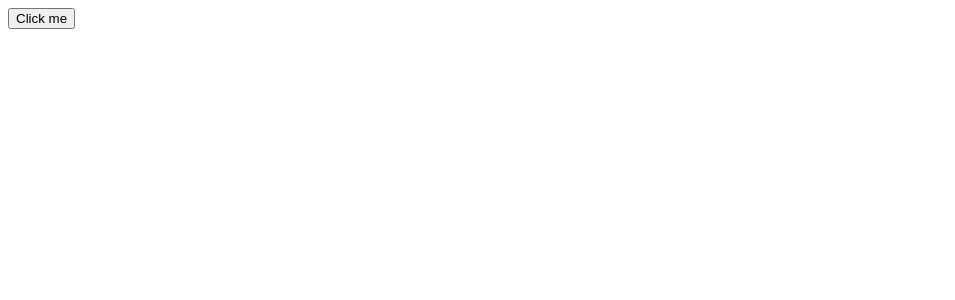
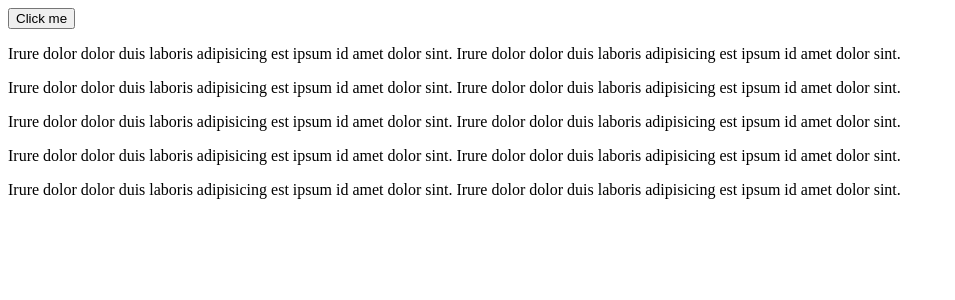
Before and after one commit to saivaibhavks/Modal, a React (Vite) app in the folder modal/: page / in a window 1280 px wide. Shown: the top 300 px of the page, without its empty margins (0-955 px from the left). Built offline with nearby package versions, Linux system fonts and the light colour scheme.

Commit message:
styling changes

```diff
--- a/modal/src/Modal.css
+++ b/modal/src/Modal.css
@@ -1,7 +1,3 @@
-.container {
-  position: relative;
-}
-
 .modal {
   width: 300px;
   border: 1px solid black;
@@ -11,7 +7,6 @@
   align-items: center;
   padding: 20px;
   position: absolute;
-  top: 50%;
   left: 50%;
   transform: translate(-50%, 50%);
   z-index: 1000;
--- a/modal/src/Modal.jsx
+++ b/modal/src/Modal.jsx
@@ -4,17 +4,47 @@ import "./Modal.css";
 const Modal = () => {
   const [shoModal, setShowModal] = useState(false);
   return (
-    <div className="container">
-      <button onClick={() => setShowModal(true)}>Click me</button>
+    <>
+      <div
+        className="container"
+        style={shoModal ? { opacity: 0.5 } : { opacity: 1 }}
+      >
+        <button onClick={() => setShowModal(true)}>Click me</button>
+        <p>
+          Irure dolor dolor duis laboris adipisicing est ipsum id amet dolor
+          sint. Irure dolor dolor duis laboris adipisicing est ipsum id amet
+          dolor sint.
+        </p>
+        <p>
+          Irure dolor dolor duis laboris adipisicing est ipsum id amet dolor
+          sint. Irure dolor dolor duis laboris adipisicing est ipsum id amet
+          dolor sint.
+        </p>
+        <p>
+          Irure dolor dolor duis laboris adipisicing est ipsum id amet dolor
+          sint. Irure dolor dolor duis laboris adipisicing est ipsum id amet
+          dolor sint.
+        </p>
+        <p>
+          Irure dolor dolor duis laboris adipisicing est ipsum id amet dolor
+          sint. Irure dolor dolor duis laboris adipisicing est ipsum id amet
+          dolor sint.
+        </p>
+        <p>
+          Irure dolor dolor duis laboris adipisicing est ipsum id amet dolor
+          sint. Irure dolor dolor duis laboris adipisicing est ipsum id amet
+          dolor sint.
+        </p>
+      </div>
       {shoModal && (
-        <div className="modal">
+        <div className="modal" style={{ opacity: 1 }}>
           <h1>Heading</h1>
           Irure dolor dolor duis laboris adipisicing est ipsum id amet dolor
           sint. Irure dolor dolor duis laboris adipisicing est ipsum id amet
           dolor sint.
         </div>
       )}
-    </div>
+    </>
   );
 };
 
```
